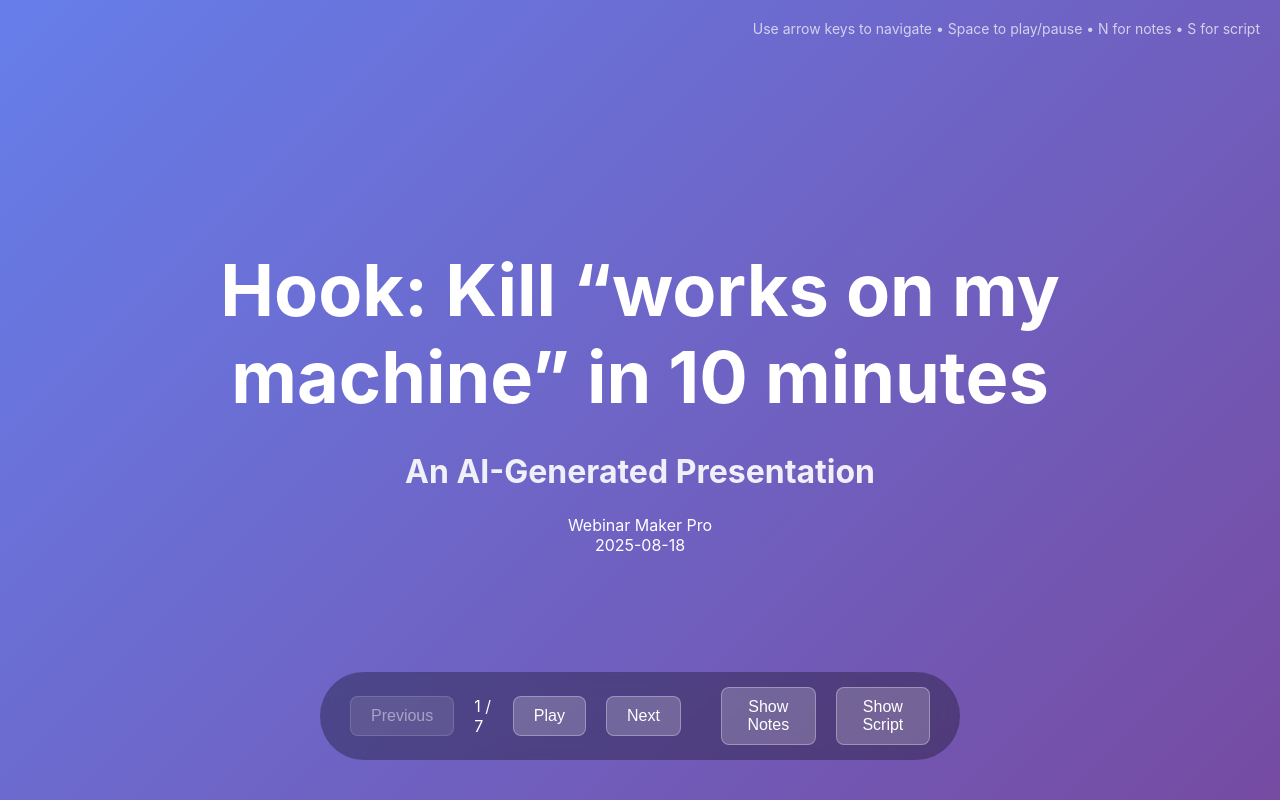
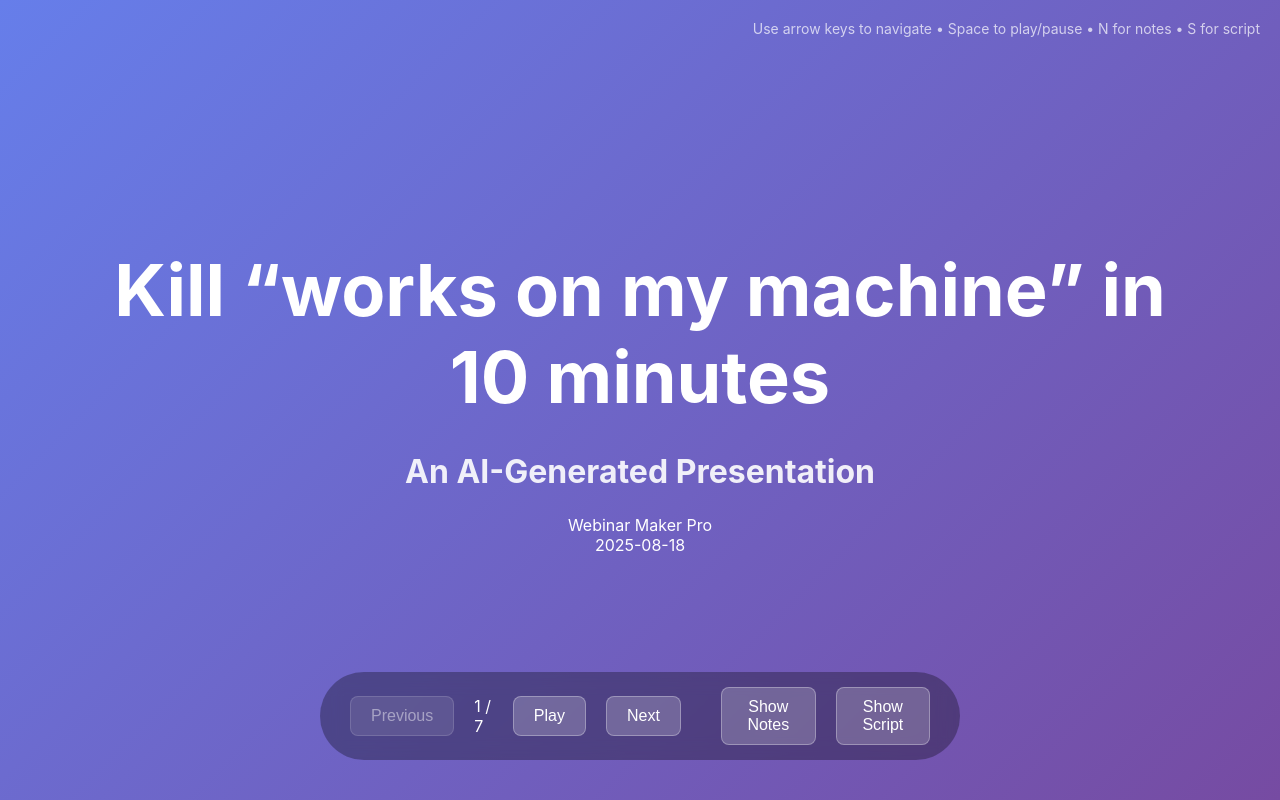
Before and after one commit to ElanHasson/1755560197390, a Next.js app: page / in a window 1280 px wide. Built offline with nearby package versions, Linux system fonts and the light colour scheme.

Commit message:
Deploy webinar presentation webinar-1755560197390

```diff
--- a/app/layout.tsx
+++ b/app/layout.tsx
@@ -2,8 +2,8 @@ import './globals.css';
 import type { Metadata } from 'next';
 
 export const metadata: Metadata = {
-  title: 'Webinar Presentation',
-  description: 'AI-Generated Webinar',
+  title: 'Why devcontainers WILL simplify your life and other flows',
+  description: 'Devcontainers help with environment uniformity for a project, we want to show how to use them, why we use them, and the time it could save. Talk about repeatble environments and other related whys',
 };
 
 export default function RootLayout({
--- a/components/slides/Slide_s1.tsx
+++ b/components/slides/Slide_s1.tsx
@@ -1,7 +1,7 @@
 export default function Slide() {
   return (
     <div className="slide title-slide">
-      <h1>Hook: Kill “works on my machine” in 10 minutes</h1>
+      <h1>Kill “works on my machine” in 10 minutes</h1>
       <h2>An AI-Generated Presentation</h2>
       <p className="presenter">Webinar Maker Pro</p>
       <p className="date">2025-08-18</p>
--- a/data/presentation.json
+++ b/data/presentation.json
@@ -20,7 +20,7 @@
       "id": "s1",
       "content": {
         "type": "title",
-        "title": "Hook: Kill “works on my machine” in 10 minutes",
+        "title": "Kill “works on my machine” in 10 minutes",
         "subtitle": "An AI-Generated Presentation",
         "presenter": "Webinar Maker Pro",
         "date": "2025-08-18"
--- a/package.json
+++ b/package.json
@@ -1,5 +1,5 @@
 {
-  "name": "webinar-presentation",
+  "name": "why-devcontainers-will-simplify-your-life-and-other-flows",
   "version": "1.0.0",
   "scripts": {
     "dev": "next dev",
```
Also changed, not shown: 1 other file (tests, documents, lock files or other folders).
